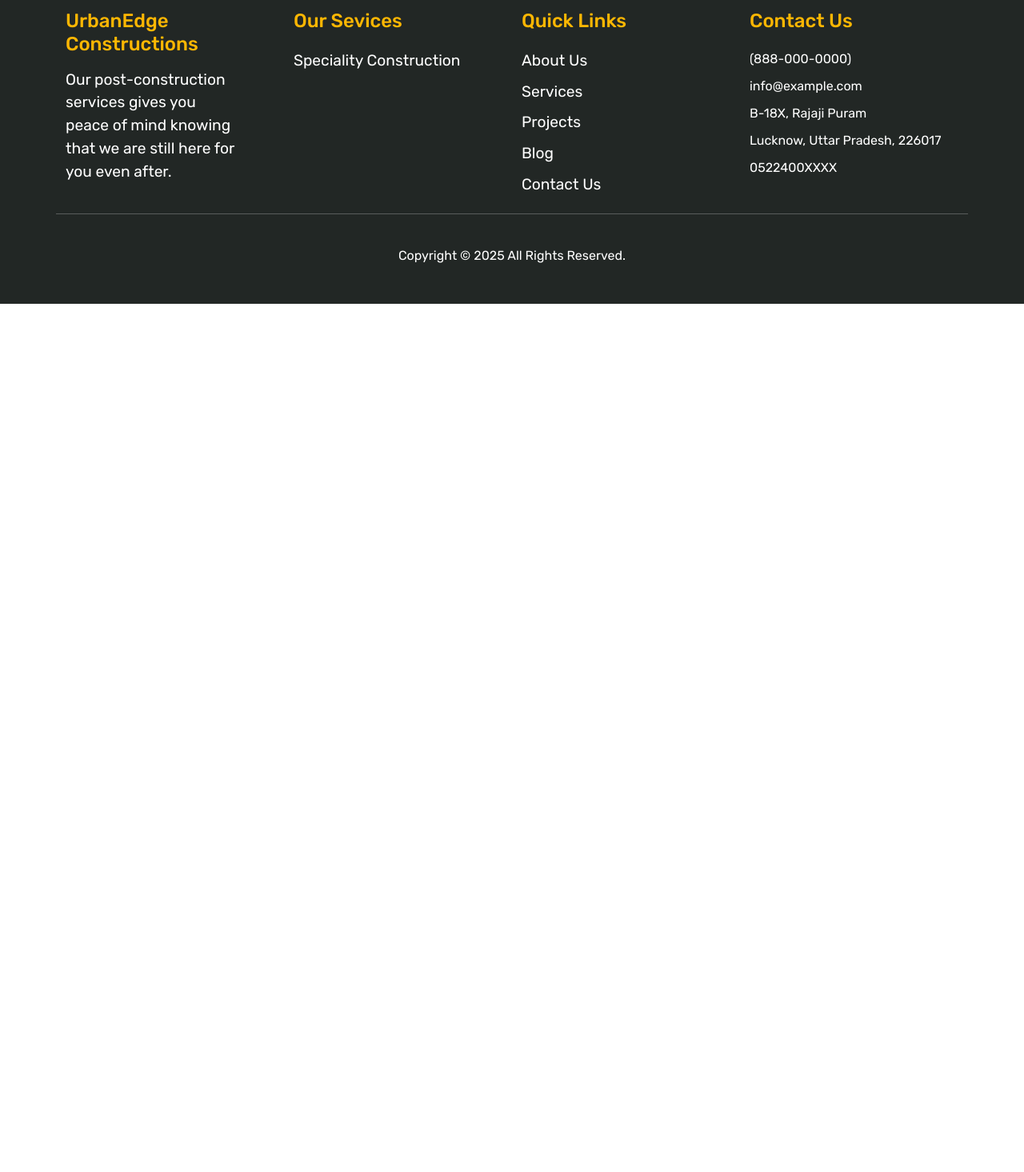
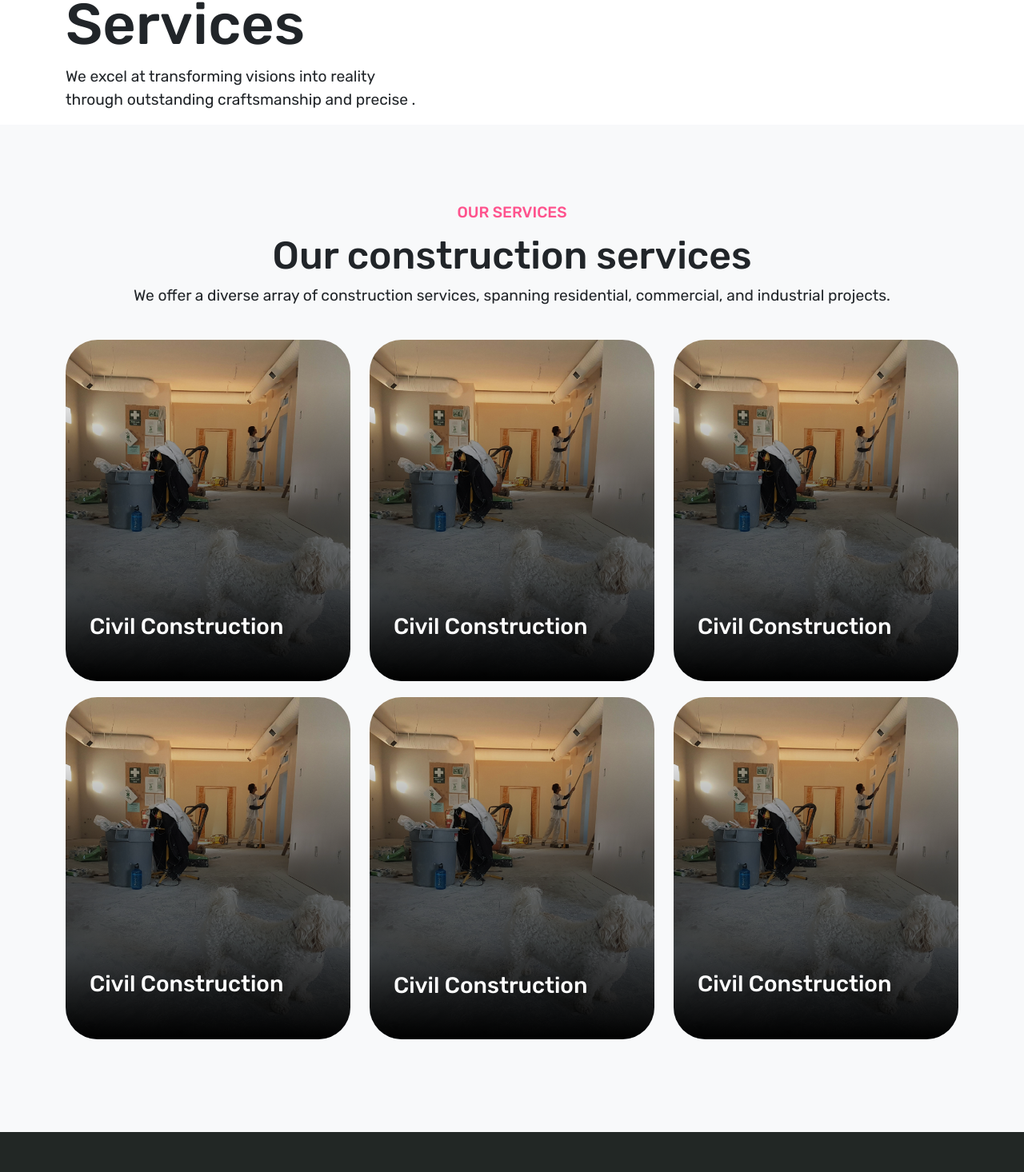
Before and after one commit to abhi051002/construction-website, a React (Vite) app in the folder frontend/: page /services in a window 1280 px wide. Shown: the part 124-1590 px from the top of the page at 80% size. Before the commit the page ends 800 px from the top, so only its background shows below. Built offline with nearby package versions, Linux system fonts and the light colour scheme.

Commit message:
Service Page Done

```diff
--- a/frontend/src/App.jsx
+++ b/frontend/src/App.jsx
@@ -6,6 +6,8 @@ import About from "./components/frontend/About";
 import "./assets/css/style.scss";
 import Header from "./components/frontend/Header";
 import Footer from "./components/frontend/Footer";
+import Projects from "./components/frontend/Projects";
+import Services from "./components/frontend/Services";
 
 function App() {
   const [count, setCount] = useState(0);
@@ -17,6 +19,8 @@ function App() {
         <Routes>
           <Route path="/" element={<Home />} />
           <Route path="/about" element={<About />} />
+          <Route path="/services" element={<Services />} />
+          <Route path="/projects" element={<Projects />} />
         </Routes>
         <Footer />
       </BrowserRouter>
--- /dev/null
+++ b/frontend/src/components/frontend/Services.jsx
@@ -0,0 +1,172 @@
+import React from 'react'
+import ServiceImg from "../../assets/images/construction1.jpg";
+
+
+const Services = () => {
+    return (
+        <section className="section-9">
+            <div className="hero d-flex align-items-center">
+                <div className="container">
+                    <div className="text-left">
+                        <span>Quality, Integrity, Value.</span>
+                        <h1>
+                            Services
+                        </h1>
+                        <p>
+                            We excel at transforming visions into reality <br /> through outstanding
+                            craftsmanship and precise .
+                        </p>
+                    </div>
+                </div>
+            </div>
+            <section className="section-3 bg-light py-5">
+                <div className="container py-5">
+                    <div className="section-header text-center">
+                        <span>Our Services</span>
+                        <h2>Our construction services</h2>
+                        <p>
+                            We offer a diverse array of construction services, spanning
+                            residential, commercial, and industrial projects.
+                        </p>
+                    </div>
+                    <div className="row pt-4">
+                        <div className="col-md-4 col-lg-4">
+                            <div className="item">
+                                <div className="service-image">
+                                    <img src={ServiceImg} alt="" className="w-100" />
+                                </div>
+                                <div className="service-body">
+                                    <div className="service-title">
+                                        <h3>Civil Construction</h3>
+                                    </div>
+                                    <div className="service-content">
+                                        <p>
+                                            Civil construction is a core sector within the construction
+                                            industry that focuses on the design, development, and
+                                            maintenance of infrastructure that supports modern society.
+                                        </p>
+                                    </div>
+                                    <a href="#" className="btn btn-primary small-btn">
+                                        Read More
+                                    </a>
+                                </div>
+                            </div>
+                        </div>
+                        <div className="col-md-4 col-lg-4">
+                            <div className="item">
+                                <div className="service-image">
+                                    <img src={ServiceImg} alt="" className="w-100" />
+                                </div>
+                                <div className="service-body">
+                                    <div className="service-title">
+                                        <h3>Civil Construction</h3>
+                                    </div>
+                                    <div className="service-content">
+                                        <p>
+                                            Civil construction is a core sector within the construction
+                                            industry that focuses on the design, development, and
+                                            maintenance of infrastructure that supports modern society.
+                                        </p>
+                                    </div>
+                                    <a href="#" className="btn btn-primary small-btn">
+                                        Read More
+                                    </a>
+                                </div>
+                            </div>
+                        </div>
+                        <div className="col-md-4 col-lg-4">
+                            <div className="item">
+                                <div className="service-image">
+                                    <img src={ServiceImg} alt="" className="w-100" />
+                                </div>
+                                <div className="service-body">
+                                    <div className="service-title">
+                                        <h3>Civil Construction</h3>
+                                    </div>
+                                    <div className="service-content">
+                                        <p>
+                                            Civil construction is a core sector within the construction
+                                            industry that focuses on the design, development, and
+                                            maintenance of infrastructure that supports modern society.
+                                        </p>
+                                    </div>
+                                    <a href="#" className="btn btn-primary small-btn">
+                                        Read More
+                                    </a>
+                                </div>
+                            </div>
+                        </div>
+                        <div className="col-md-4 col-lg-4">
+                            <div className="item">
+                                <div className="service-image">
+                                    <img src={ServiceImg} alt="" className="w-100" />
+                                </div>
+                                <div className="service-body">
+                                    <div className="service-title">
+                                        <h3>Civil Construction</h3>
+                                    </div>
+                                    <div className="service-content">
+                                        <p>
+                                            Civil construction is a core sector within the construction
+                                            industry that focuses on the design, development, and
+                                            maintenance of infrastructure that supports modern society.
+                                        </p>
+                                    </div>
+                                    <a href="#" className="btn btn-primary small-btn">
+                                        Read More
+                                    </a>
+                                </div>
+                            </div>
+                        </div>
+                        <div className="col-md-4 col-lg-4">
+                            <div className="item">
+                                <div className="service-image">
+                                    <img src={ServiceImg} alt="" className="w-100" />
+                                </div>
+                                <div className="service-body">
+                                    <div className="service-title">
+                                        <h3>Civil Construction</h3>
+                                    </div>
+                                    <div className="service-content">
+                                        <p>
+                                            Civil construction is a core sector within the construction
+                                            industry that focuses on the design, development, and
+                                            maintenance of infrastructure that supports modern society.
+                                        </p>
+                                    </div>
+                                    <a href="#" className="btn btn-primary">
+                                        Read More
+                                    </a>
+                                </div>
+                            </div>
+                        </div>
+                        <div className="col-md-4 col-lg-4">
+                            <div className="item">
+                                <div className="service-image">
+                                    <img src={ServiceImg} alt="" className="w-100" />
+                                </div>
+                                <div className="service-body">
+                                    <div className="service-title">
+                                        <h3>Civil Construction</h3>
+                                    </div>
+                                    <div className="service-content">
+                                        <p>
+                                            Civil construction is a core sector within the construction
+                                            industry that focuses on the design, development, and
+                                            maintenance of infrastructure that supports modern society.
+                                        </p>
+                                    </div>
+                                    <a href="#" className="btn btn-primary small-btn">
+                                        Read More
+                                    </a>
+                                </div>
+                            </div>
+                        </div>
+                    </div>
+                </div>
+            </section>
+        </section>
+    )
+}
+
+export default Services
```
